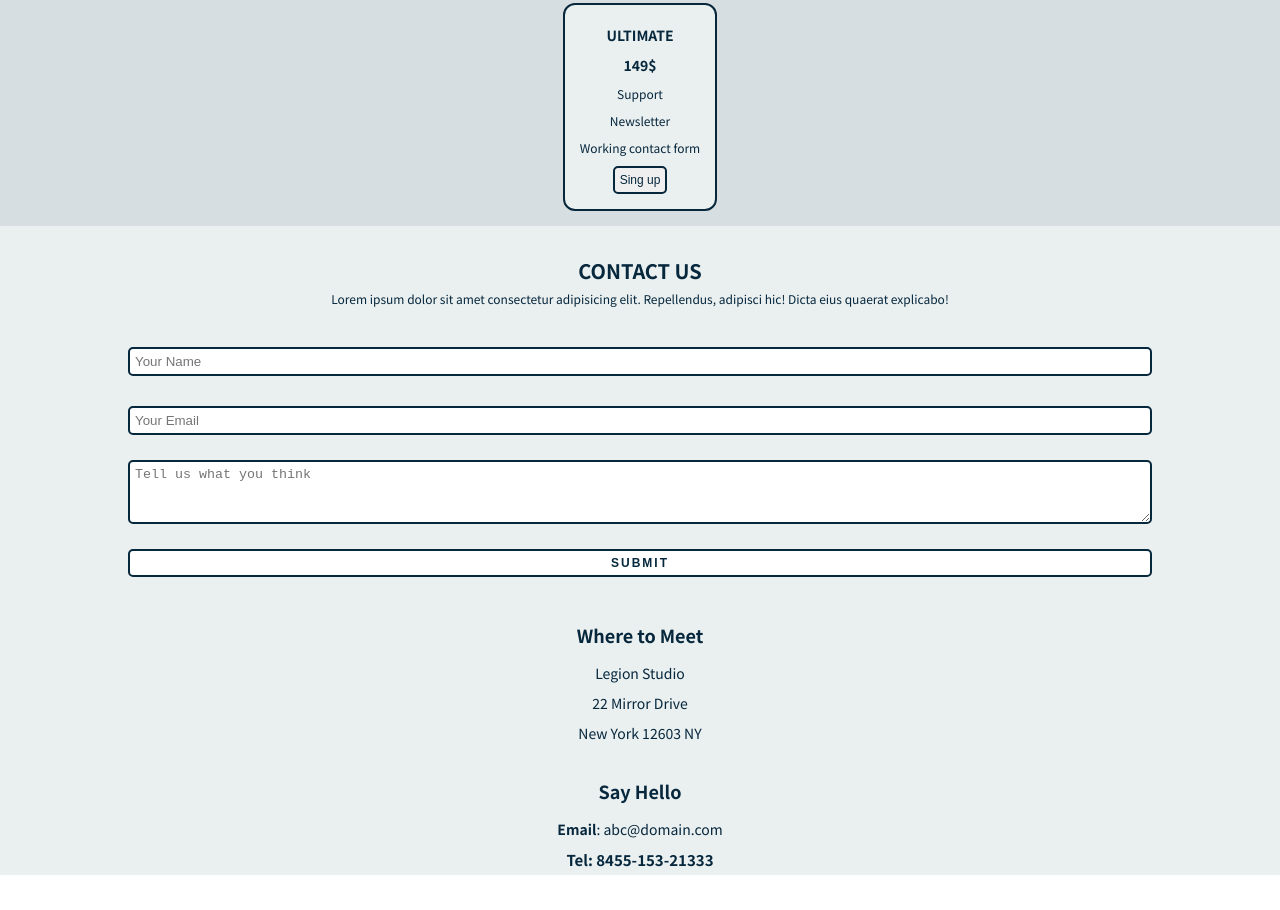
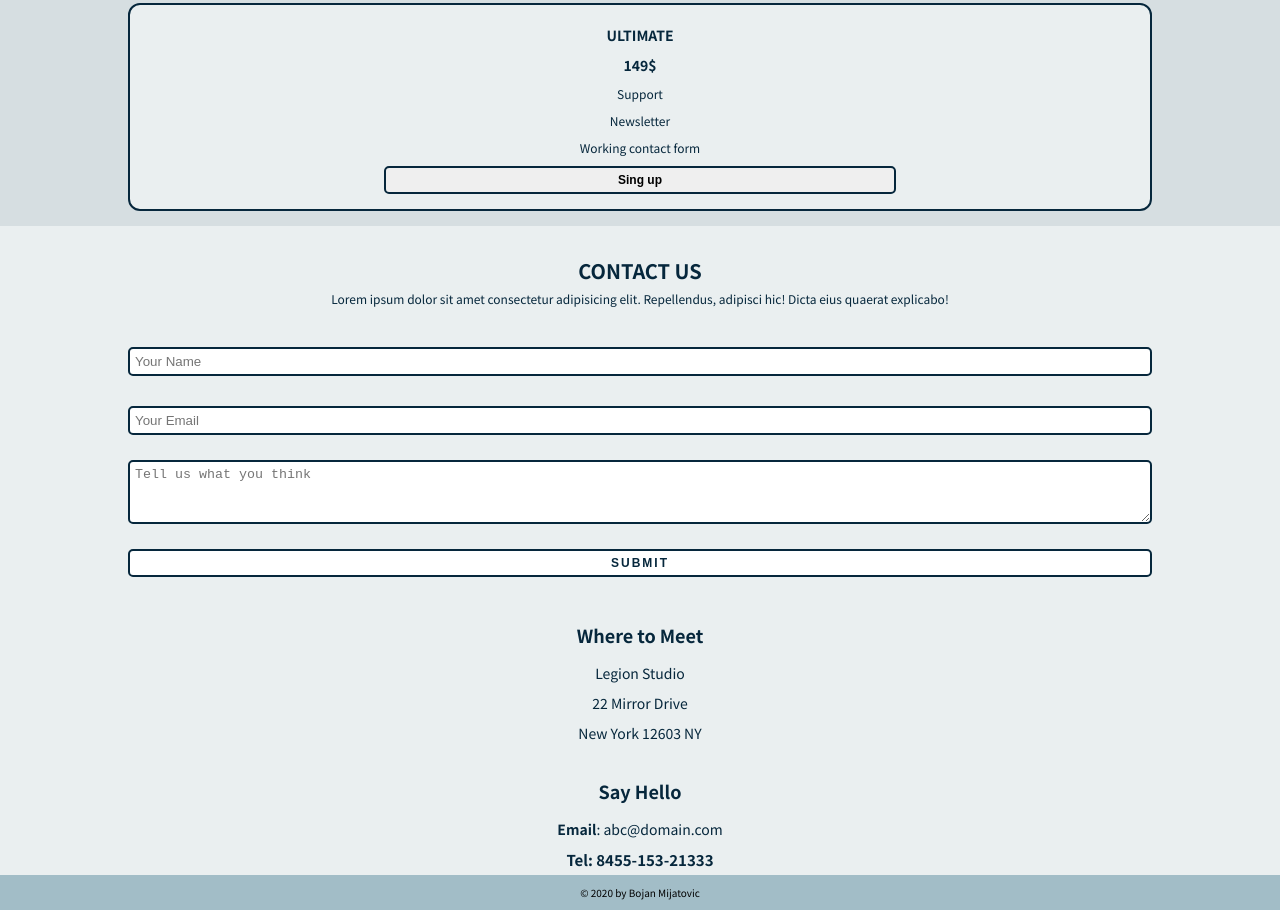
Before and after one commit to BojanMijatovic/OurStuff, a plain HTML site: page index.html in a window 1280 px wide. Shown: the part 5420-6330 px from the top of the page. Before the commit the page ends 6295 px from the top, so only its background shows below. Drawn offline with Linux system fonts and the light colour scheme.

Commit message:
add footer

```diff
--- a/index.html
+++ b/index.html
@@ -221,5 +221,8 @@
         </div>
       </section>
     </main>
+    <footer>
+      <p class="footer_description">&copy; 2020 by Bojan Mijatovic</p>
+    </footer>
   </body>
 </html>
--- a/style/mainStyle.scss
+++ b/style/mainStyle.scss
@@ -296,6 +296,7 @@ header {
       border-radius: 1.2rem;
       padding: 1.5rem;
       background: $main-light-color;
+      width: 80vw;
       //  Price Item Tittle
       .price-item__title {
         font-size: 1.4rem;
@@ -326,12 +327,14 @@ header {
       }
       //  Price Item Button
       .price-item__btn {
-        color: $main-color-dark1;
+        color: $black-color;
         border: solid 2px $main-color-dark1;
         font-size: 1.2rem;
         padding: 0.5rem;
-        font-weight: 400;
+        font-weight: 700;
         border-radius: 0.5rem;
+        width: 40vw;
+        cursor: pointer;
       }
     }
   }
@@ -457,3 +460,16 @@ header {
     }
   }
 }
+
+//  Footer
+
+footer {
+  background: $main-color;
+  text-align: center;
+  padding: 1rem;
+  .footer-description {
+    font-size: 1.4rem;
+    color: $main-color-dark1;
+    padding: 1rem;
+  }
+}
```
Also changed, not shown: style/mainStyle.css, 1 other file.
